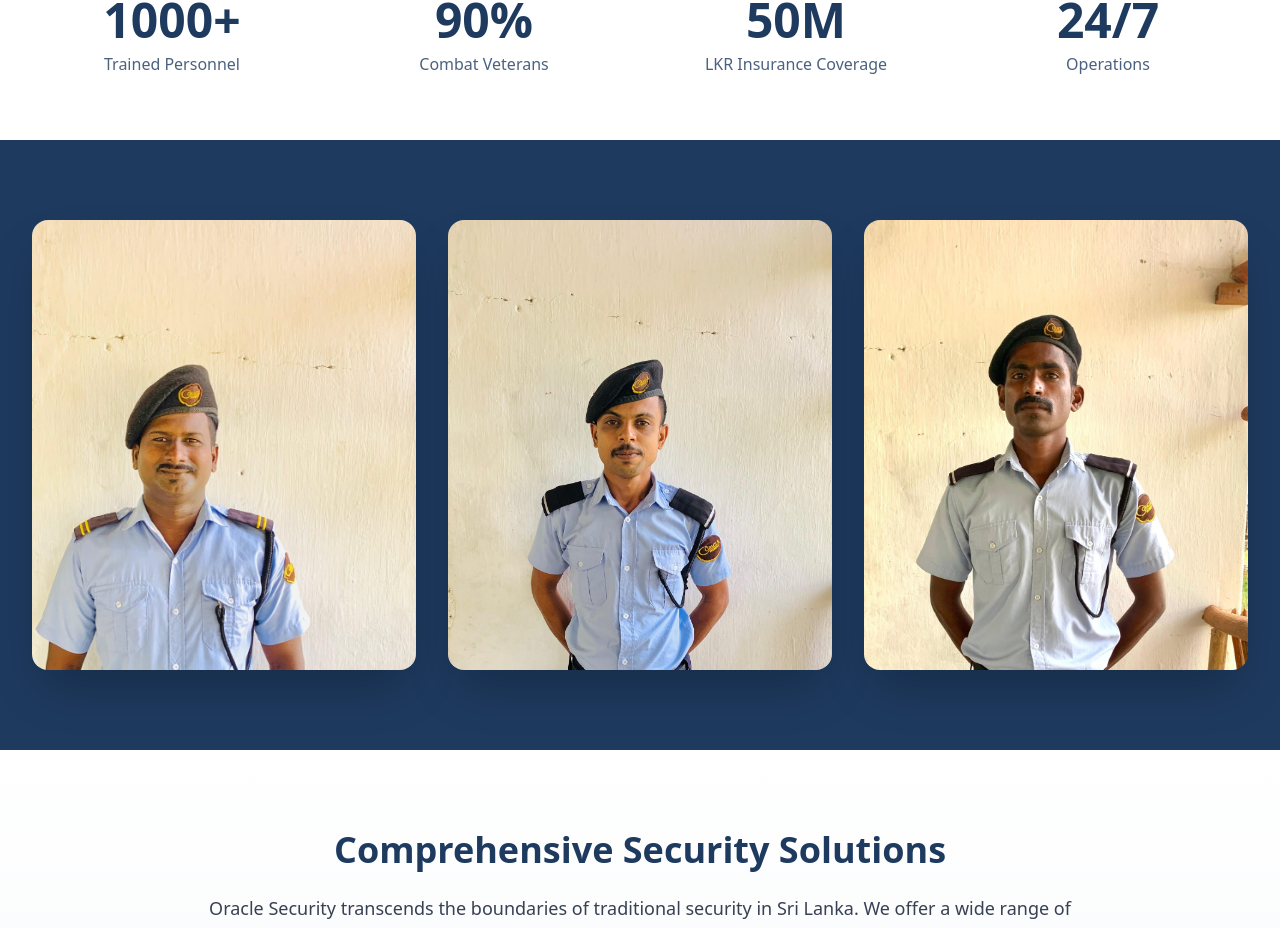
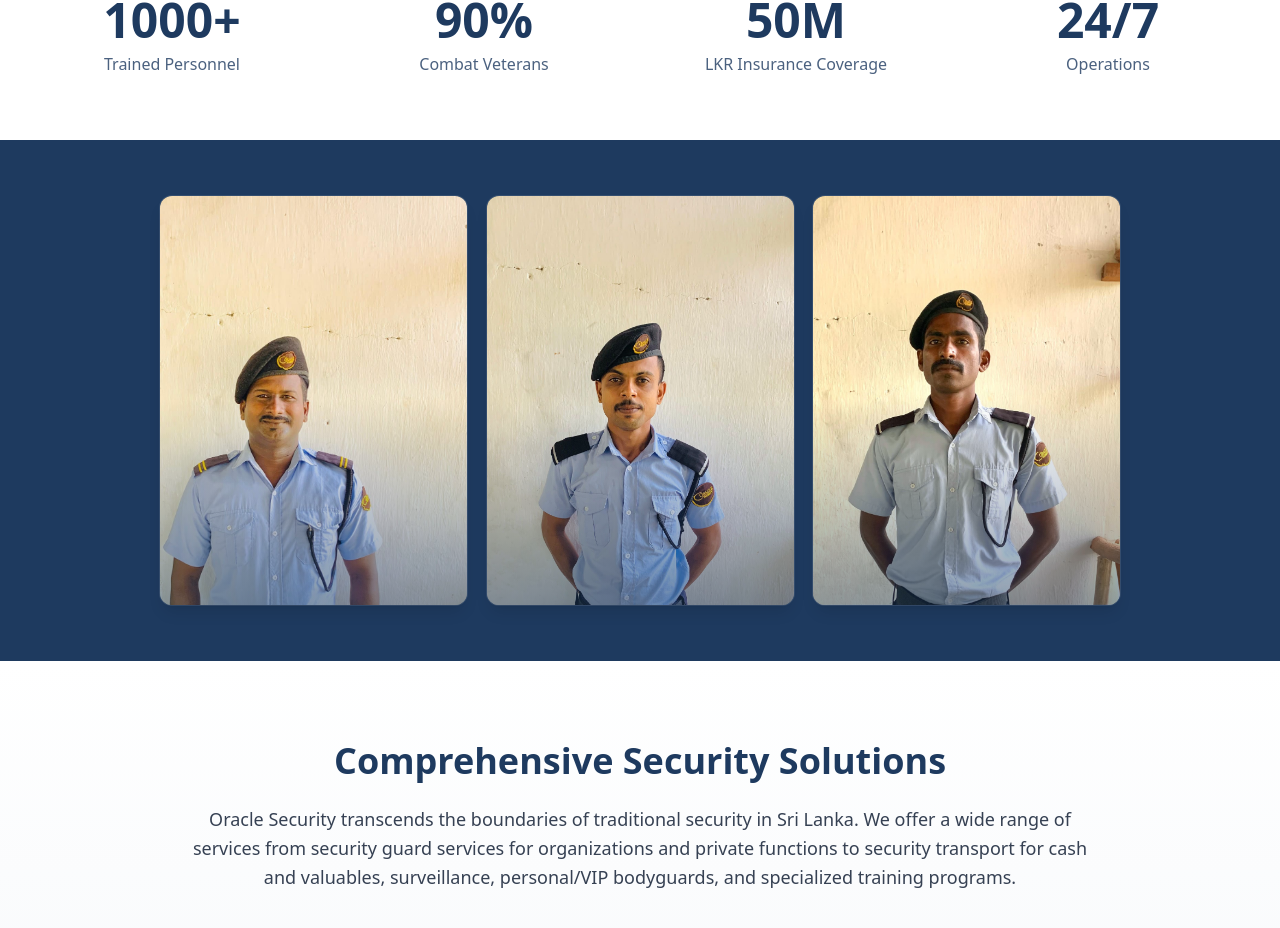
Before and after one commit to amaannn7/oracle-security, a Next.js app: page /security in a window 1280 px wide. Shown: the part 748-1676 px from the top of the page. Built offline with nearby package versions, Linux system fonts and the light colour scheme.

Commit message:
added some changes

```diff
--- a/app/security/page.tsx
+++ b/app/security/page.tsx
@@ -96,28 +96,28 @@ export default function SecurityPage() {
             </section>
 
             {/* Security Officers Showcase */}
-            <section className="py-12 sm:py-20 bg-[#1e3a5f]">
-                <div className="max-w-7xl mx-auto px-4 sm:px-6 lg:px-8">
-                    <div className="grid grid-cols-1 md:grid-cols-3 gap-6 sm:gap-8">
+            <section className="py-10 sm:py-14 bg-[#1e3a5f]">
+                <div className="max-w-5xl mx-auto px-4 sm:px-6 lg:px-8">
+                    <div className="grid grid-cols-3 gap-3 sm:gap-5">
                         {[
                             { src: "/security-officer-1.jpeg", delay: "0s" },
-                            { src: "/security-officer-2.jpeg", delay: "0.2s" },
-                            { src: "/security-officer-3.jpeg", delay: "0.4s" },
+                            { src: "/security-officer-2.jpeg", delay: "0.15s" },
+                            { src: "/security-officer-3.jpeg", delay: "0.3s" },
                         ].map((officer, index) => (
                             <div
                                 key={index}
-                                className="group relative h-[350px] sm:h-[450px] rounded-2xl overflow-hidden shadow-2xl animate-[fadeSlideUp_0.8s_ease-out_both]"
+                                className="group relative aspect-[3/4] rounded-xl overflow-hidden shadow-lg animate-[fadeSlideUp_0.8s_ease-out_both] ring-1 ring-white/10"
                                 style={{ animationDelay: officer.delay }}
                             >
                                 <Image
                                     src={officer.src}
                                     alt={`Oracle Security Officer ${index + 1}`}
                                     fill
-                                    className="object-cover transition-transform duration-700 group-hover:scale-110"
+                                    className="object-cover transition-transform duration-700 group-hover:scale-105"
                                     unoptimized
                                 />
-                                <div className="absolute inset-0 bg-gradient-to-t from-[#1e3a5f]/60 via-transparent to-transparent opacity-0 group-hover:opacity-100 transition-opacity duration-500"></div>
-                                <div className="absolute bottom-0 left-0 right-0 h-1 bg-[#d4af37] scale-x-0 group-hover:scale-x-100 transition-transform duration-500 origin-left"></div>
+                                <div className="absolute inset-0 bg-gradient-to-t from-[#1e3a5f]/50 via-transparent to-transparent"></div>
+                                <div className="absolute bottom-0 left-0 right-0 h-0.5 bg-[#d4af37] scale-x-0 group-hover:scale-x-100 transition-transform duration-500 origin-left"></div>
                             </div>
                         ))}
                     </div>
```
